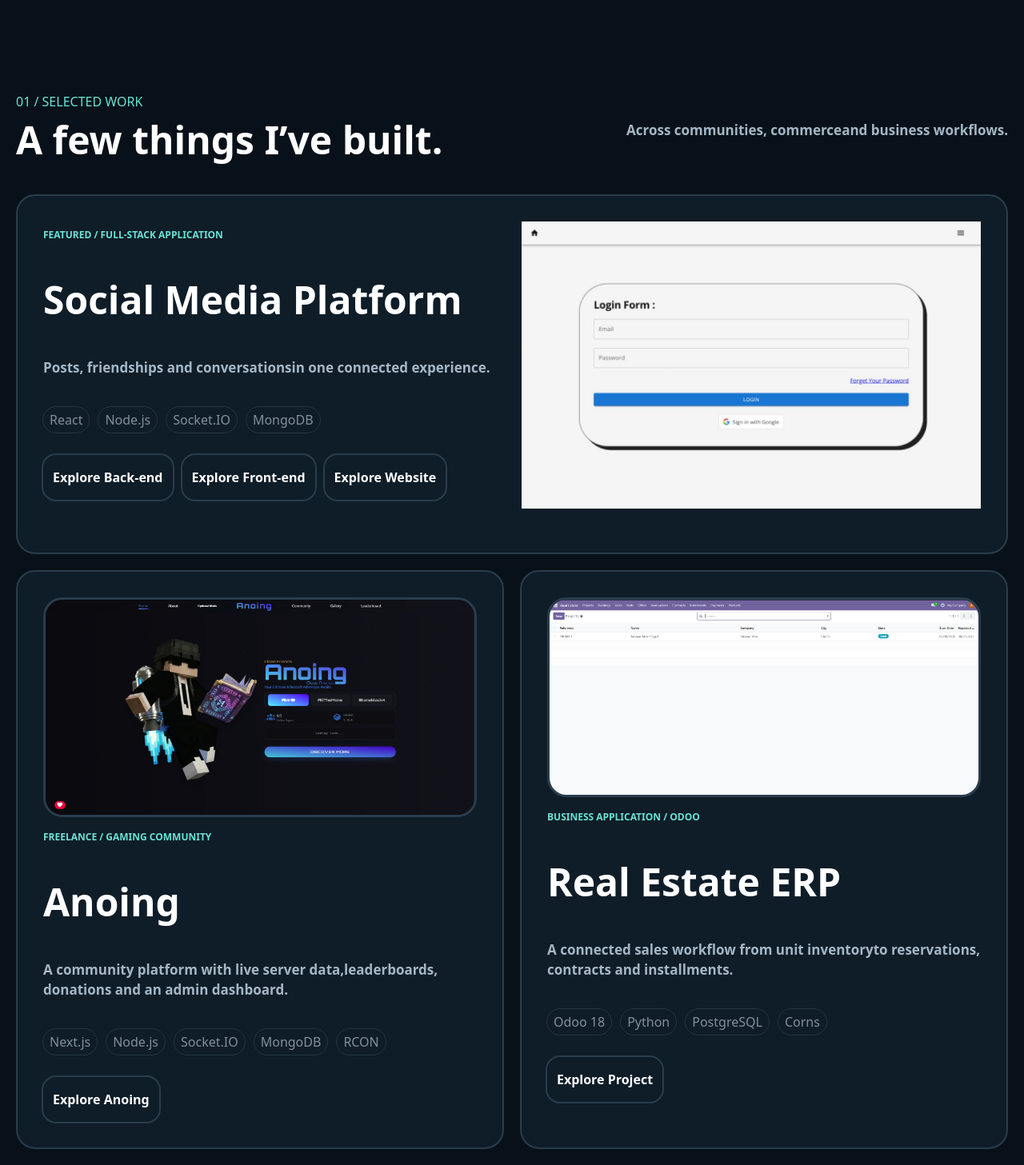
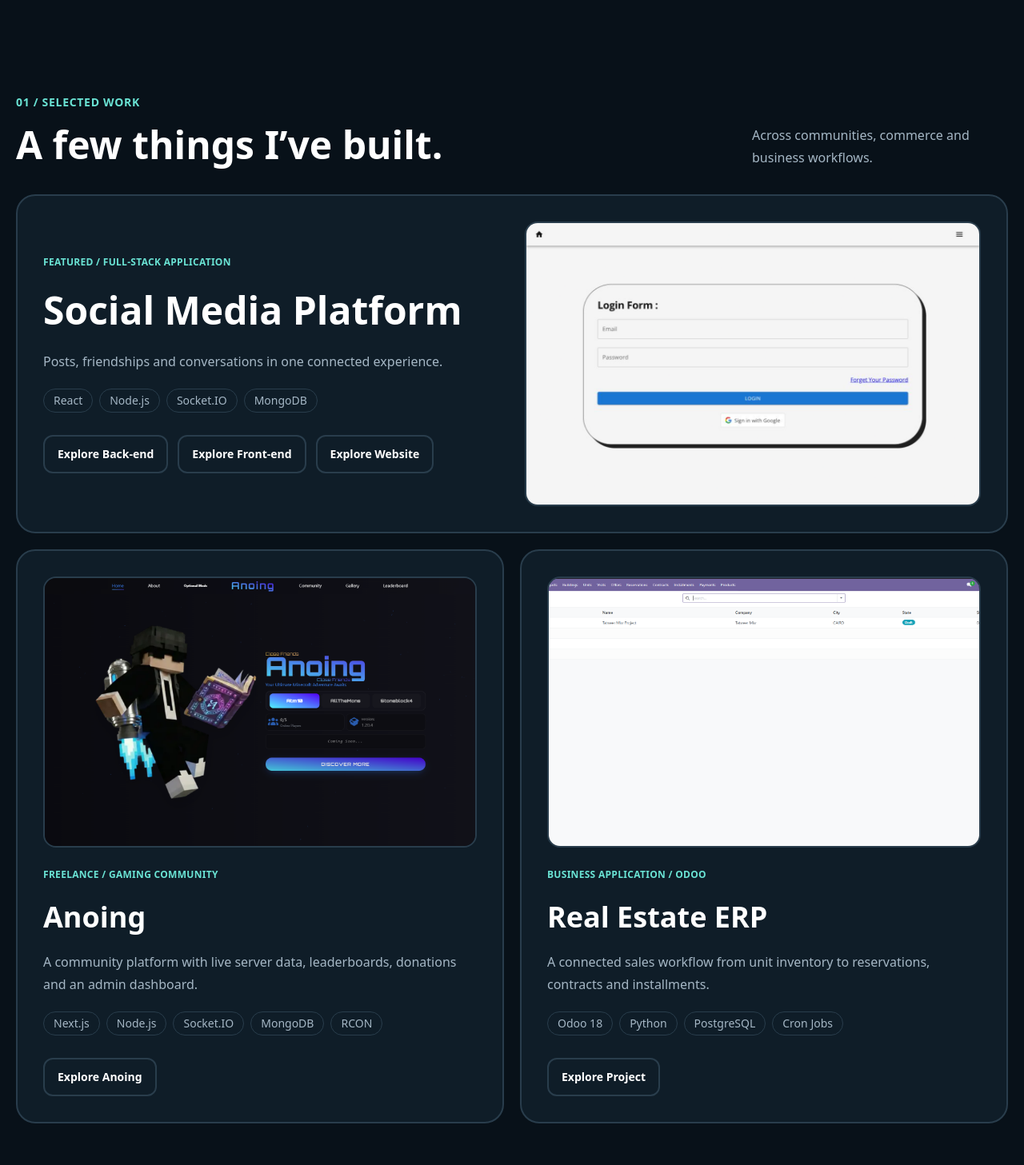
Before and after one commit to MohamedSamirMoussa/Portfolio, a Next.js app: page / in a window 1280 px wide. Shown: the part 733-2190 px from the top of the page at 80% size. Built offline with nearby package versions, Linux system fonts and the light colour scheme.

Commit message:
handle responsive

```diff
--- a/app/Components/Work/Work.tsx
+++ b/app/Components/Work/Work.tsx
@@ -1,178 +1,177 @@
 import Image from "next/image";
+import Link from "next/link";
+
 import socialImage from "../../../public/socail_app.png";
 import anoing from "../../../public/anoing.png";
 import odoo from "../../../public/odoo.png";
-import Link from "next/link";
+
+const projects = [
+  {
+    title: "Social Media Platform",
+    category: "FEATURED / FULL-STACK APPLICATION",
+    description:
+      "Posts, friendships and conversations in one connected experience.",
+    image: socialImage,
+    imageAlt: "Social Media Platform interface",
+    website: "https://socialapp-peach-sigma.vercel.app",
+    featured: true,
+    skills: ["React", "Node.js", "Socket.IO", "MongoDB"],
+    links: [
+      {
+        label: "Explore Back-end",
+        href: "https://github.com/MohamedSamirMoussa/Social-Media-BE",
+      },
+      {
+        label: "Explore Front-end",
+        href: "https://github.com/MohamedSamirMoussa/Social-Media-FE",
+      },
+      {
+        label: "Explore Website",
+        href: "https://socialapp-peach-sigma.vercel.app",
+      },
+    ],
+  },
+  {
+    title: "Anoing",
+    category: "FREELANCE / GAMING COMMUNITY",
+    description:
+      "A community platform with live server data, leaderboards, donations and an admin dashboard.",
+    image: anoing,
+    imageAlt: "Anoing gaming community website",
+    website: "https://www.anoing.com",
+    featured: false,
+    skills: ["Next.js", "Node.js", "Socket.IO", "MongoDB", "RCON"],
+    links: [
+      {
+        label: "Explore Anoing",
+        href: "https://www.anoing.com",
+      },
+    ],
+  },
+  {
+    title: "Real Estate ERP",
+    category: "BUSINESS APPLICATION / ODOO",
+    description:
+      "A connected sales workflow from unit inventory to reservations, contracts and installments.",
+    image: odoo,
+    imageAlt: "Odoo real estate ERP interface",
+    website: "https://github.com/MohamedSamirMoussa/Odoo-Project",
+    featured: false,
+    skills: ["Odoo 18", "Python", "PostgreSQL", "Cron Jobs"],
+    links: [
+      {
+        label: "Explore Project",
+        href: "https://github.com/MohamedSamirMoussa/Odoo-Project",
+      },
+    ],
+  },
+];
+
 const Work = () => {
   return (
-    <section id="work" className="min-h-[calc(100svh-10rem)]">
-      <div className="inner">
-        <div className="header flex items-center justify-between mb-8">
-          <div className="left">
-            <span className="text-secondary">01 / SELECTED WORK</span>
-            <h2 className="text-white text-[48px] font-semibold">
+    <section
+      id="work"
+      aria-labelledby="work-heading"
+      className="min-h-[calc(100svh-10rem)] scroll-mt-24"
+    >
+      <div className="inner w-full min-w-0">
+        <div className="header mb-6 flex flex-col gap-4 sm:mb-8 lg:flex-row lg:items-end lg:justify-between lg:gap-8">
+          <div className="min-w-0">
+            <span className="text-xs font-semibold tracking-wider text-secondary sm:text-sm">
+              01 / SELECTED WORK
+            </span>
+
+            <h2
+              id="work-heading"
+              className="mt-3 text-3xl font-semibold leading-tight text-white sm:text-4xl xl:text-5xl"
+            >
               A few things I’ve built.
             </h2>
           </div>
-          <div className="right">
-            <p className="text-[17px] text-[#a5b7c5] font-semibold">
-              Across communities, commerceand business workflows.
-            </p>
-          </div>
+
+          <p className="max-w-md text-sm font-medium leading-7 text-[#a5b7c5] sm:text-base lg:max-w-xs">
+            Across communities, commerce and business workflows.
+          </p>
         </div>
-        <div className="body grid grid-cols-1 lg:grid-cols-2 gap-5">
-          <div className="card col-span-full flex flex-col lg:flex-row gap-6 bg-card border-2 border-border rounded-3xl p-8 min-h-[350px]">
-            <div className="left w-1/2 flex flex-col gap-5">
-              <span className="text-[12px] font-bold text-secondary my-2">
-                FEATURED / FULL-STACK APPLICATION
-              </span>
-              <h3 className="text-[48px] text-white font-bold my-2">
-                Social Media Platform
-              </h3>
-              <p className="text-[17px] text-[#a5b7c5] font-semibold my-2">
-                Posts, friendships and conversationsin one connected experience.
-              </p>
-              <div className="skills flex flex-wrap gap-3 my-2">
-                <span className="bg-bg outline-1 text-[#a5b7c5] outline-border px-2 py-1 rounded-full opacity-75 hover:opacity-100 transition-all duration-300 ease-in-out">
-                  React
-                </span>
-                <span className="bg-bg outline-1 text-[#a5b7c5] outline-border px-2 py-1 rounded-full opacity-75 hover:opacity-100 transition-all duration-300 ease-in-out">
-                  Node.js
-                </span>
-                <span className="bg-bg outline-1 text-[#a5b7c5] outline-border px-2 py-1 rounded-full opacity-75 hover:opacity-100 transition-all duration-300 ease-in-out">
-                  Socket.IO
-                </span>
-                <span className="bg-bg outline-1 text-[#a5b7c5] outline-border px-2 py-1 rounded-full opacity-75 hover:opacity-100 transition-all duration-300 ease-in-out">
-                  MongoDB
-                </span>
-              </div>
-              <div className="flex gap-3 my-0">
-                <Link
-                  href={"https://github.com/MohamedSamirMoussa/Social-Media-BE"}
-                  target="_blank"
-                  className="btn px-3 py-4 bg-bg outline-2 outline-border text-white rounded-2xl hover:bg-secondary hover:text-contact font-semibold "
-                >
-                  Explore Back-end
-                </Link>
-                <Link
-                  href={"https://github.com/MohamedSamirMoussa/Social-Media-FE"}
-                  target="_blank"
-                  className="btn px-3 py-4 bg-bg outline-2 outline-border text-white rounded-2xl hover:bg-secondary hover:text-contact font-semibold "
-                >
-                  Explore Front-end
-                </Link>
-                <Link
-                  href={"https://socialapp-peach-sigma.vercel.app"}
-                  target="_blank"
-                  className="btn px-3 py-4 bg-bg outline-2 outline-border text-white rounded-2xl hover:bg-secondary hover:text-contact font-semibold "
-                >
-                  Explore Website
-                </Link>
-              </div>
-            </div>
-            <div className="right w-1/2 overflow-hidden">
+
+        <div className="body grid grid-cols-1 gap-5 lg:grid-cols-2">
+          {projects.map((project) => {
+            const preview = (
               <Link
-                href={"https://socialapp-peach-sigma.vercel.app"}
+                href={project.website}
                 target="_blank"
+                rel="noopener noreferrer"
+                aria-label={`Explore ${project.title}`}
+                className="right relative block aspect-[16/10] w-full min-w-0 shrink-0 overflow-hidden rounded-2xl border-2 border-border focus-visible:outline-2 focus-visible:outline-offset-4 focus-visible:outline-secondary"
               >
-                <figure>
-                  <Image src={socialImage} alt="socialImage" />
-                </figure>
+                <Image
+                  src={project.image}
+                  alt={project.imageAlt}
+                  fill
+                  sizes="(min-width: 1280px) 570px, (min-width: 1024px) 45vw, 90vw"
+                  className="object-cover object-top"
+                />
               </Link>
-            </div>
-          </div>
-          <div className="card flex flex-col gap-2 bg-card border-2 border-border rounded-3xl p-8">
-            <div className="right border-3 rounded-3xl border-border overflow-hidden h-[275px]">
-              <Link href={"https://www.anoing.com"} target="_blank">
-                <figure>
-                  <Image src={anoing} alt="anoing" />
-                </figure>
-              </Link>
-            </div>
-            <div className="left flex flex-col gap-5">
-              <span className="text-[12px] font-bold text-secondary my-2">
-                FREELANCE / GAMING COMMUNITY
-              </span>
-              <h3 className="text-[48px] text-white font-bold my-2">Anoing</h3>
-              <p className="text-[17px] text-[#a5b7c5] font-semibold my-2">
-                A community platform with live server data,leaderboards,
-                donations and an admin dashboard.
-              </p>
-              <div className="skills flex flex-wrap gap-3 my-2">
-                <span className="bg-bg outline-1 text-[#a5b7c5] outline-border px-2 py-1 rounded-full opacity-75 hover:opacity-100 transition-all duration-300 ease-in-out">
-                  Next.js
-                </span>
-                <span className="bg-bg outline-1 text-[#a5b7c5] outline-border px-2 py-1 rounded-full opacity-75 hover:opacity-100 transition-all duration-300 ease-in-out">
-                  Node.js
-                </span>
-                <span className="bg-bg outline-1 text-[#a5b7c5] outline-border px-2 py-1 rounded-full opacity-75 hover:opacity-100 transition-all duration-300 ease-in-out">
-                  Socket.IO
-                </span>
-                <span className="bg-bg outline-1 text-[#a5b7c5] outline-border px-2 py-1 rounded-full opacity-75 hover:opacity-100 transition-all duration-300 ease-in-out">
-                  MongoDB
-                </span>
-                <span className="bg-bg outline-1 text-[#a5b7c5] outline-border px-2 py-1 rounded-full opacity-75 hover:opacity-100 transition-all duration-300 ease-in-out">
-                  RCON
-                </span>
-              </div>
-              <div className="flex gap-3 my-0">
-                <Link
-                  href={"https://www.anoing.com"}
-                  target="_blank"
-                  className="btn px-3 py-4 bg-bg outline-2 outline-border text-white rounded-2xl hover:bg-secondary hover:text-contact font-semibold "
-                >
-                  Explore Anoing
-                </Link>
-              </div>
-            </div>
-          </div>
-          <div className="card flex flex-col gap-2 bg-card border-2 border-border rounded-3xl p-8">
-            <div className="right border-3 rounded-3xl border-border overflow-hidden h-[250px]">
-              <Link
-                href={"https://github.com/MohamedSamirMoussa/Odoo-Project"}
-                target="_blank"
+            );
+
+            return (
+              <article
+                key={project.title}
+                className={`card min-w-0 rounded-3xl border-2 border-border bg-card p-4 sm:p-6 xl:p-8 ${
+                  project.featured
+                    ? "col-span-full grid grid-cols-1 items-center gap-6 lg:grid-cols-2 lg:gap-8"
+                    : "flex flex-col gap-6"
+                }`}
               >
-                <figure>
-                  <Image src={odoo} alt="odoo" />
-                </figure>
-              </Link>
-            </div>
-            <div className="left flex flex-col gap-5">
-              <span className="text-[12px] font-bold text-secondary my-2">
-                BUSINESS APPLICATION / ODOO
-              </span>
-              <h3 className="text-[48px] text-white font-bold my-2">
-                Real Estate ERP
-              </h3>
-              <p className="text-[17px] text-[#a5b7c5] font-semibold my-2">
-                A connected sales workflow from unit inventoryto reservations,
-                contracts and installments.
-              </p>
-              <div className="skills flex flex-wrap gap-3 my-2">
-                <span className="bg-bg outline-1 text-[#a5b7c5] outline-border px-2 py-1 rounded-full opacity-75 hover:opacity-100 transition-all duration-300 ease-in-out">
-                  Odoo 18
-                </span>
-                <span className="bg-bg outline-1 text-[#a5b7c5] outline-border px-2 py-1 rounded-full opacity-75 hover:opacity-100 transition-all duration-300 ease-in-out">
-                  Python
-                </span>
-                <span className="bg-bg outline-1 text-[#a5b7c5] outline-border px-2 py-1 rounded-full opacity-75 hover:opacity-100 transition-all duration-300 ease-in-out">
-                  PostgreSQL
-                </span>
-                <span className="bg-bg outline-1 text-[#a5b7c5] outline-border px-2 py-1 rounded-full opacity-75 hover:opacity-100 transition-all duration-300 ease-in-out">
-                  Corns
-                </span>
-              </div>
-              <div className="flex gap-3 my-0">
-                <Link
-                  href={"https://github.com/MohamedSamirMoussa/Odoo-Project"}
-                  target="_blank"
-                  className="btn px-3 py-4 bg-bg outline-2 outline-border text-white rounded-2xl hover:bg-secondary hover:text-contact font-semibold "
-                >
-                  Explore Project
-                </Link>
-              </div>
-            </div>
-          </div>
+                {!project.featured && preview}
+
+                <div className="left flex min-w-0 flex-1 flex-col gap-4 sm:gap-5">
+                  <span className="text-xs font-bold leading-5 tracking-wide text-secondary">
+                    {project.category}
+                  </span>
+
+                  <h3
+                    className={`break-words text-2xl font-bold leading-tight text-white sm:text-3xl ${
+                      project.featured ? "xl:text-5xl" : "xl:text-4xl"
+                    }`}
+                  >
+                    {project.title}
+                  </h3>
+
+                  <p className="text-sm font-medium leading-7 text-[#a5b7c5] sm:text-base">
+                    {project.description}
+                  </p>
+
+                  <div className="skills flex flex-wrap gap-2">
+                    {project.skills.map((skill) => (
+                      <span
+                        key={skill}
+                        className="rounded-full border border-border bg-bg px-3 py-1 text-xs text-[#a5b7c5] sm:text-sm"
+                      >
+                        {skill}
+                      </span>
+                    ))}
+                  </div>
+
+                  <div className="mt-auto grid grid-cols-1 gap-3 pt-2 sm:flex sm:flex-wrap">
+                    {project.links.map((link) => (
+                      <Link
+                        key={link.href}
+                        href={link.href}
+                        target="_blank"
+                        rel="noopener noreferrer"
+                        className="inline-flex min-h-11 w-full items-center justify-center rounded-xl border-2 border-border bg-bg px-4 py-3 text-center text-sm font-semibold text-white transition-colors duration-200 hover:border-secondary hover:bg-secondary hover:text-contact focus-visible:outline-2 focus-visible:outline-offset-4 focus-visible:outline-secondary motion-reduce:transition-none sm:w-auto"
+                      >
+                        {link.label}
+                      </Link>
+                    ))}
+                  </div>
+                </div>
+
+                {project.featured && preview}
+              </article>
+            );
+          })}
         </div>
       </div>
     </section>
```
